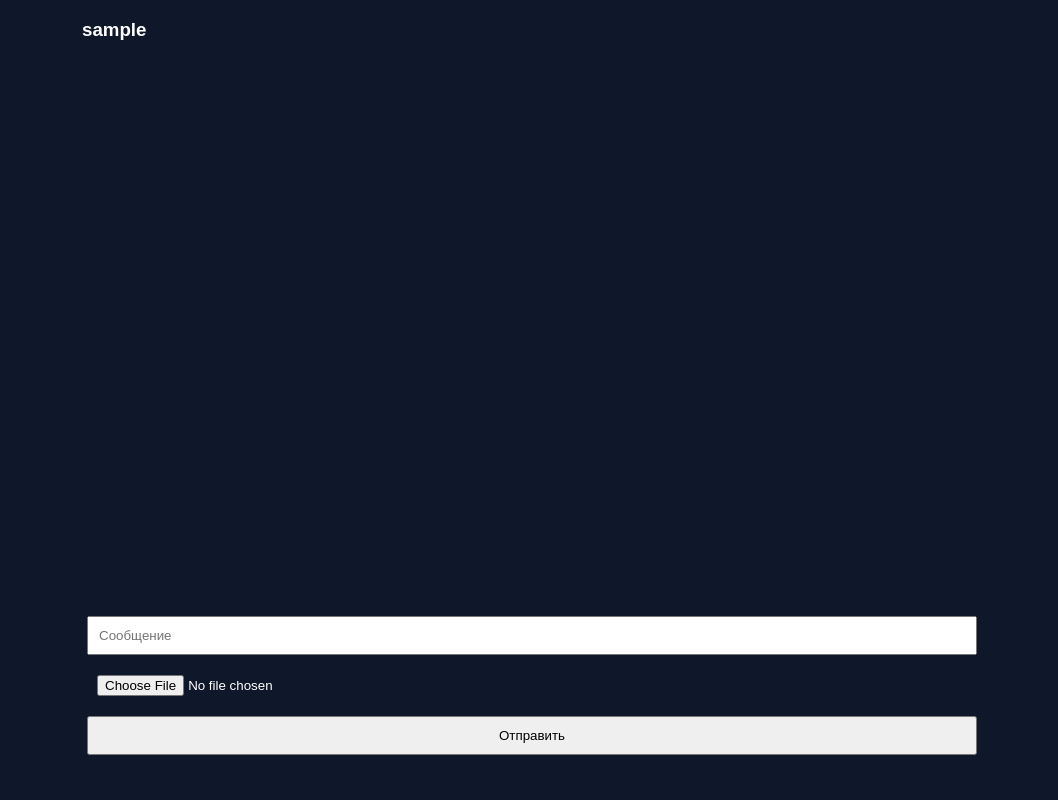
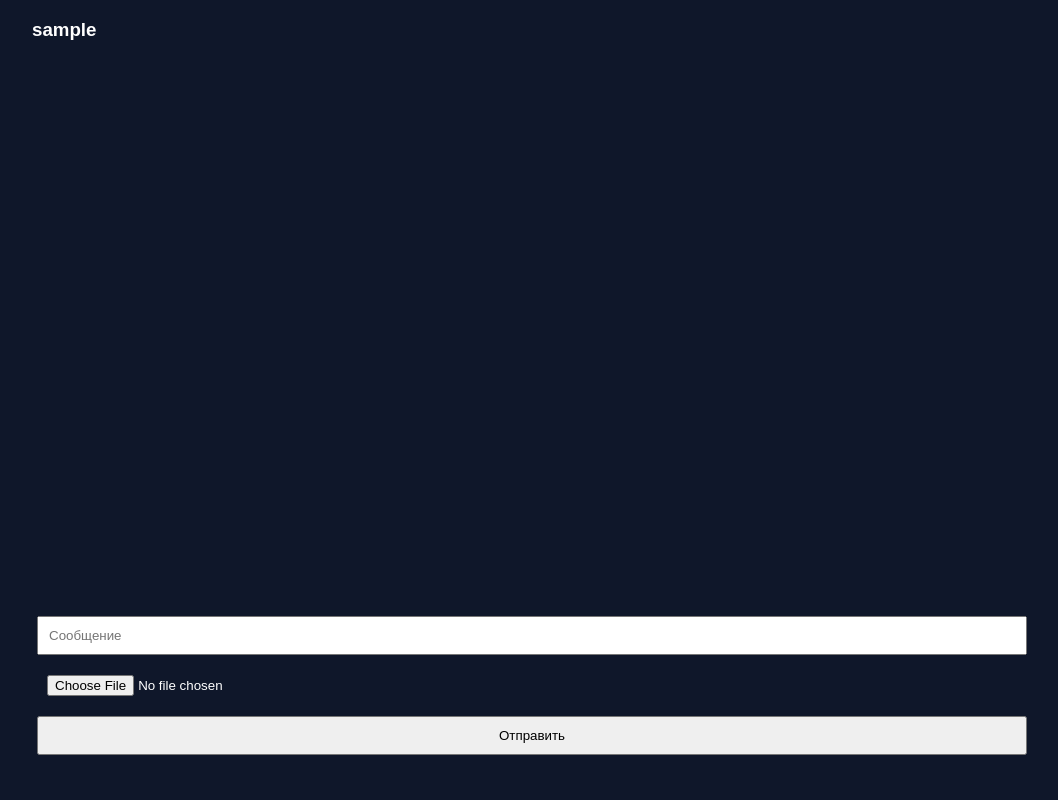
Before and after one commit to xatckerx-hash/chat-site, a Flask app: page / in a window 1280 px wide. Shown: the whole page, without its empty margins (108-1166 px from the left). Run offline with Flask 3, Linux system fonts and the light colour scheme; the visitor is signed in with stand-in values (Sample User, id 1); some libraries are stand-ins or nearby versions.

Commit message:
Update index.html

```diff
--- a/templates/index.html
+++ b/templates/index.html
@@ -6,7 +6,7 @@
 <script src="https://cdn.socket.io/4.0.0/socket.io.min.js"></script>
 <style>
 body{margin:0;background:#0f172a;color:white;font-family:sans-serif}
-.chat{max-width:900px;height:95vh;margin:auto;display:flex;flex-direction:column}
+.chat{max-width:1000px;height:95vh;margin:auto;display:flex;flex-direction:column}
 #messages{flex:1;overflow-y:auto}
 .msg{background:#1e293b;margin:5px;padding:10px;border-radius:10px}
 input,button{padding:10px;margin:5px}
@@ -31,7 +31,7 @@ socket.on("message", d=>{
  let m=document.createElement("div");
  m.className="msg";
  if(d.img){
-   m.innerHTML=`<b>${d.user}</b><br><img src="${d.img}" width="250">`;
+   m.innerHTML=`<b>${d.user}</b><br><img src="${d.img}" width="300">`;
  } else {
    m.innerText=d.user+": "+d.text;
  }
```
